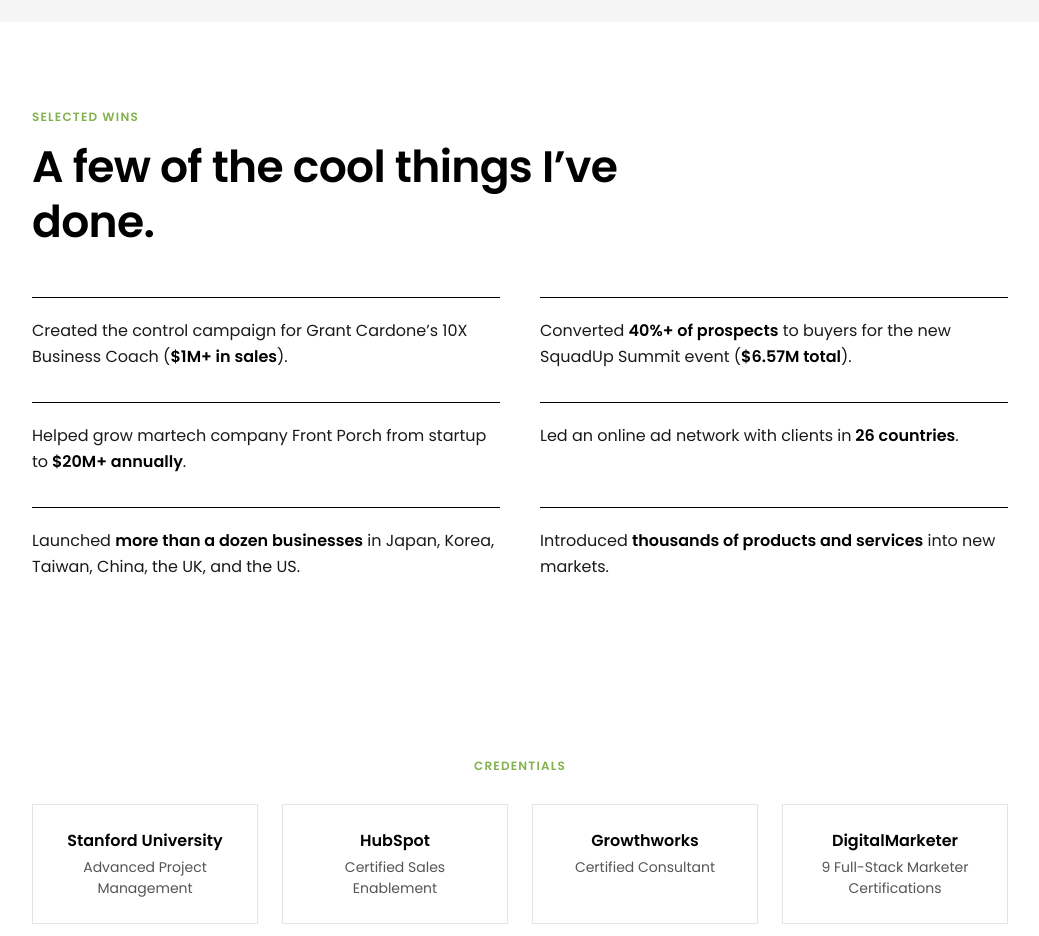
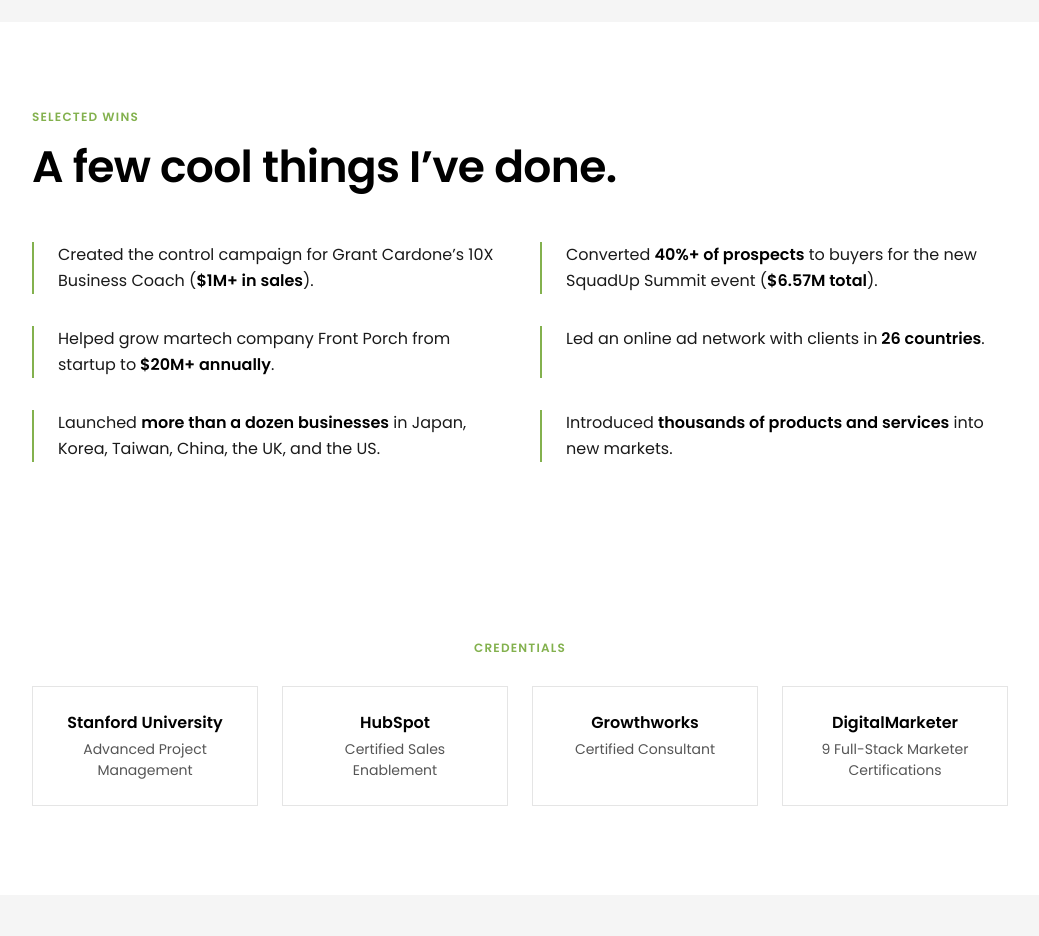
Before and after one commit to ndxtraders/revvaughn-com, a Next.js app: page / in a window 1280 px wide. Shown: the part 5940-6876 px from the top of the page, without its empty margins (120-1159 px from the left). Built offline with nearby package versions, Linux system fonts and the light colour scheme.

Commit message:
Selected Wins: shorten heading, swap top borders for green vertical accent

```diff
--- a/app/page.js
+++ b/app/page.js
@@ -324,42 +324,42 @@ export default function Home() {
           <div className="max-w-prose mb-12">
             <p className="eyebrow mb-4">Selected Wins</p>
             <h2 className="text-h1 font-semibold text-ink leading-tight">
-              A few of the cool things I&rsquo;ve done.
+              A few cool things I&rsquo;ve done.
             </h2>
           </div>
           <ul className="grid md:grid-cols-2 gap-x-10 gap-y-8">
-            <li className="border-t border-ink pt-5">
+            <li className="border-l-2 border-accent pl-6">
               <p className="text-body text-ink-soft leading-relaxed">
                 Created the control campaign for Grant Cardone&rsquo;s 10X Business Coach
                 (<span className="text-ink font-semibold">$1M+ in sales</span>).
               </p>
             </li>
-            <li className="border-t border-ink pt-5">
+            <li className="border-l-2 border-accent pl-6">
               <p className="text-body text-ink-soft leading-relaxed">
                 Converted <span className="text-ink font-semibold">40%+ of prospects</span> to
                 buyers for the new SquadUp Summit event
                 (<span className="text-ink font-semibold">$6.57M total</span>).
               </p>
             </li>
-            <li className="border-t border-ink pt-5">
+            <li className="border-l-2 border-accent pl-6">
               <p className="text-body text-ink-soft leading-relaxed">
                 Helped grow martech company Front Porch from startup to
                 <span className="text-ink font-semibold"> $20M+ annually</span>.
               </p>
             </li>
-            <li className="border-t border-ink pt-5">
+            <li className="border-l-2 border-accent pl-6">
               <p className="text-body text-ink-soft leading-relaxed">
                 Led an online ad network with clients in
                 <span className="text-ink font-semibold"> 26 countries</span>.
               </p>
             </li>
-            <li className="border-t border-ink pt-5">
+            <li className="border-l-2 border-accent pl-6">
               <p className="text-body text-ink-soft leading-relaxed">
                 Launched <span className="text-ink font-semibold">more than a dozen businesses</span>{' '}
                 in Japan, Korea, Taiwan, China, the UK, and the US.
               </p>
             </li>
-            <li className="border-t border-ink pt-5">
+            <li className="border-l-2 border-accent pl-6">
               <p className="text-body text-ink-soft leading-relaxed">
                 Introduced <span className="text-ink font-semibold">thousands of products and
                 services</span> into new markets.
```
